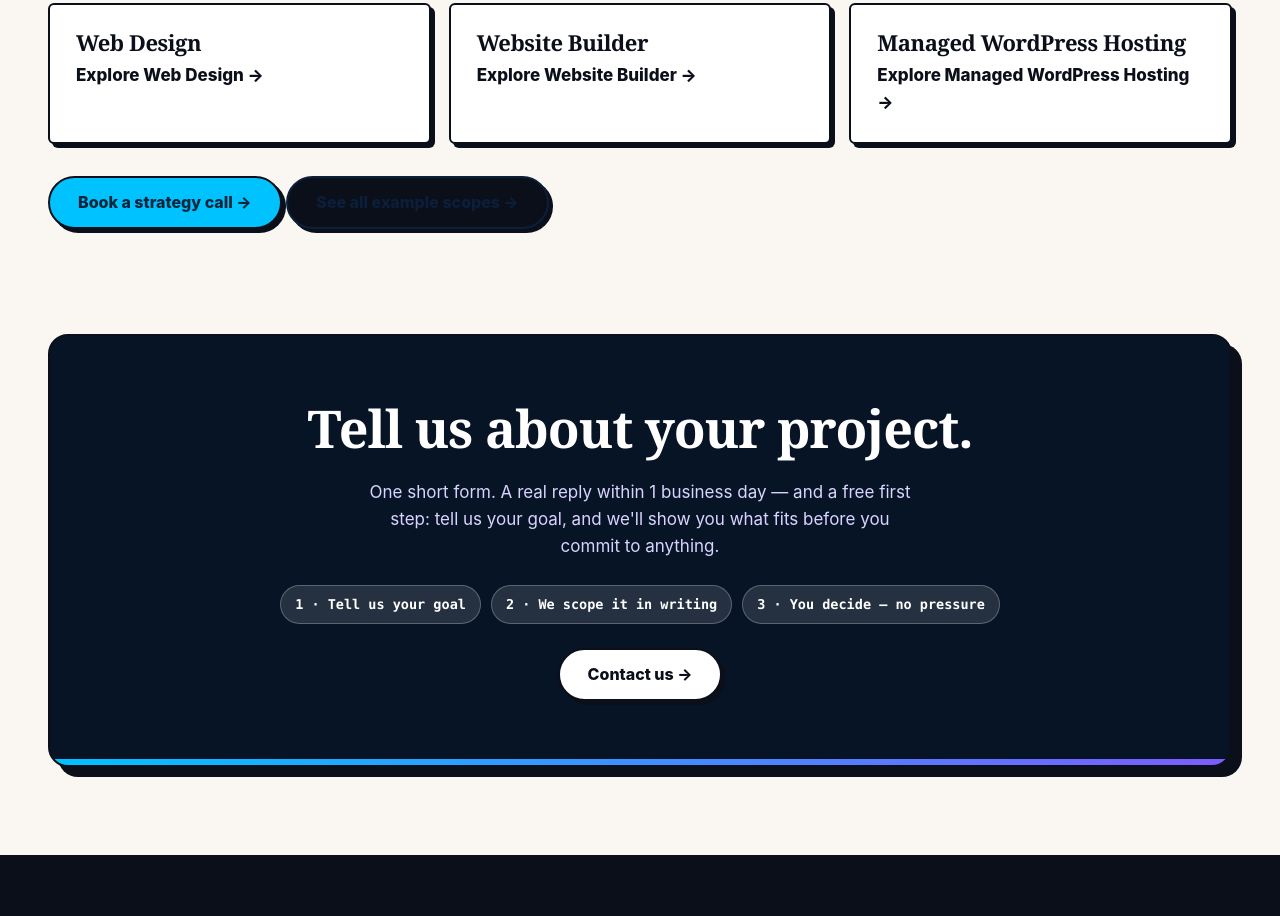
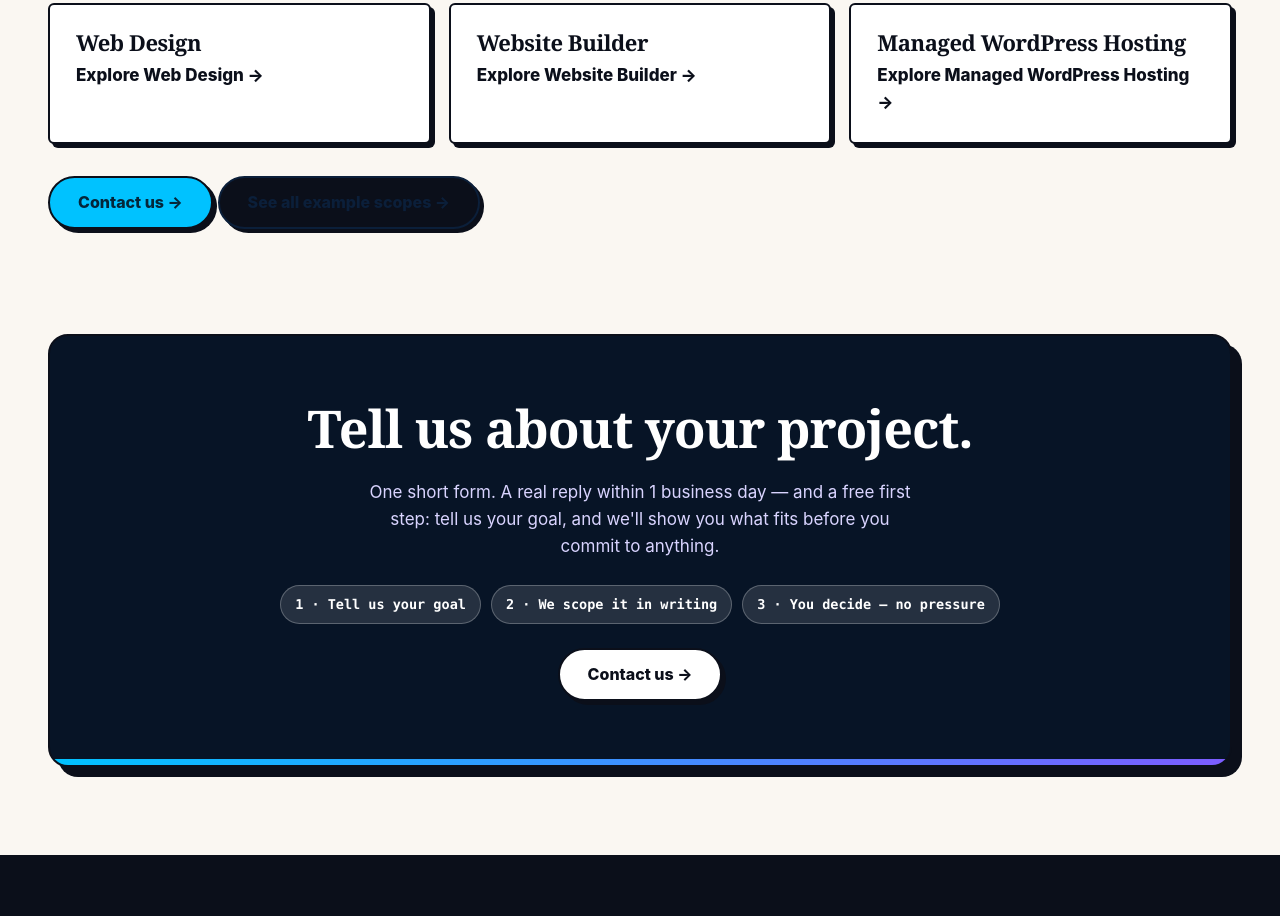
Before and after one commit to vp11dsorg/iv8sphere-website, an Astro site: page /iv8sphere-website/work/small-business-website in a window 1280 px wide. Shown: the part 1831-2747 px from the top of the page. Built offline with nearby package versions, Linux system fonts and the light colour scheme; Astro itself is replaced by a stand-in of ours.

Commit message:
v5: bold theme kept + robust flexible layouts, line-art 8 logo, whitepapers removed, Contact us, Services dropdown, Follow footer, SEO titles 50-60

```diff
--- a/src/pages/work/[...slug].astro
+++ b/src/pages/work/[...slug].astro
@@ -19,6 +19,6 @@ const { item } = Astro.props;
 <h2>Outcome</h2><p style="max-width:760px">{item.outcome}</p>
 <h2>What it costs</h2><p style="max-width:760px">Every project is quoted, and we scope before we quote. What moves the price here: number of pages or products, whether content is ready, and hosting and care after launch. Tell us your budget and we tell you what fits, in writing, before you commit.</p>
 <h2>Related services</h2><div class="grid3">{item.related.map(r => <div class="card"><h3>{r.title}</h3><a href={`${BASE}/services/${r.slug}`}>Explore {r.title} →</a></div>)}</div>
-<p style="margin-top:32px"><a class="btn" href={`${BASE}/contact`}>Book a strategy call →</a> <a class="btn ghost dark" style="color:var(--navy);border-color:var(--navy)" href={`${BASE}/work`}>See all example scopes →</a></p>
+<p style="margin-top:32px"><a class="btn" href={`${BASE}/contact`}>Contact us →</a> <a class="btn ghost dark" style="color:var(--navy);border-color:var(--navy)" href={`${BASE}/work`}>See all example scopes →</a></p>
 </div></section>
 </Base>
```
